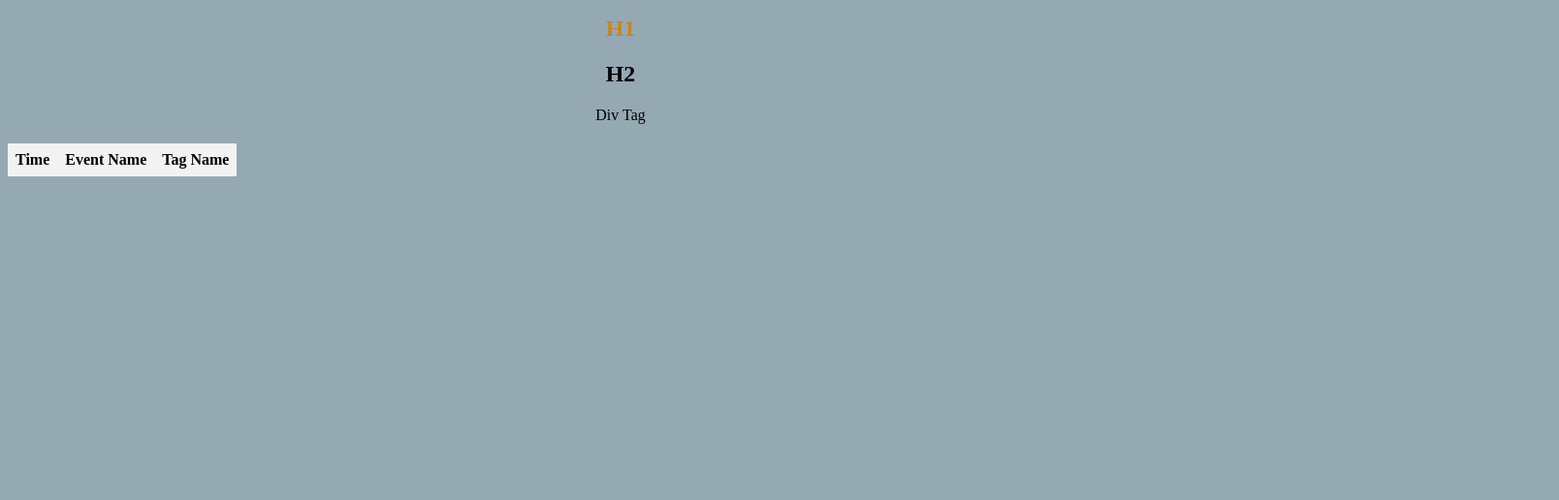
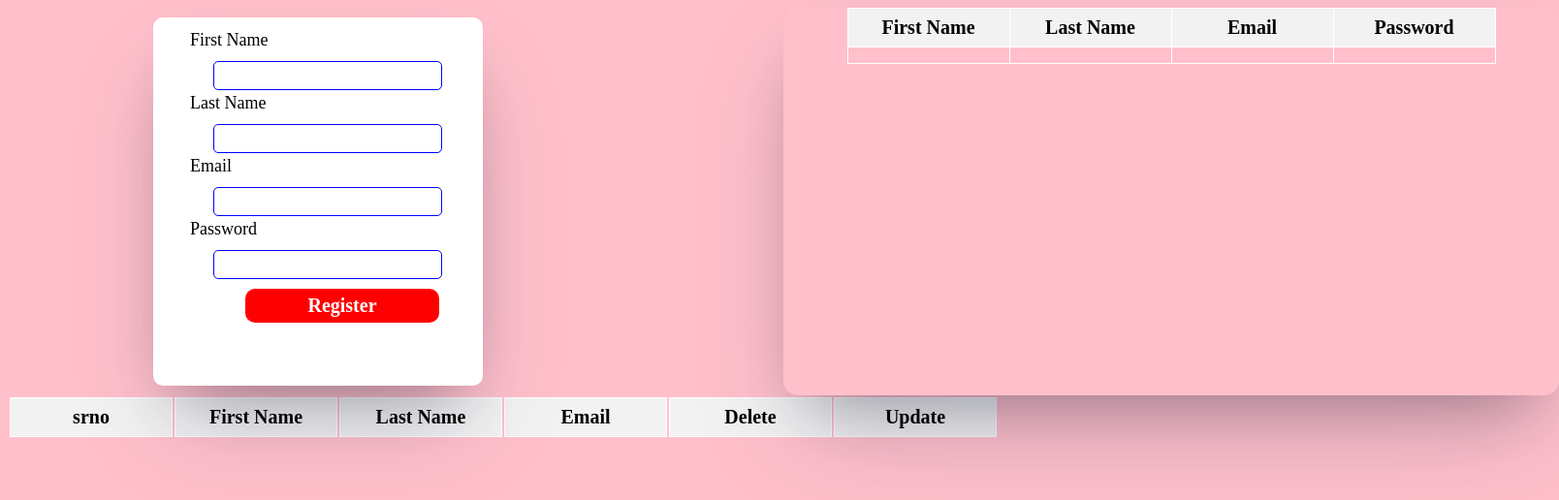
Before and after one commit to Himanshu9604/First_FunctionUp, a React (Create React App) app: page / in a window 1280 px wide. Shown: the top 516 px of the page at 97% size, 1608 px wide, since content can reach past the window. Built offline with nearby package versions, Linux system fonts and the light colour scheme.

Commit message:
Day-2 -First-Task

```diff
--- a/src/Assignment2/Second.js
+++ b/src/Assignment2/Second.js
@@ -1,43 +1,139 @@
-import React, { useState } from 'react';
-import styles from './Second.module.css';
+import React, { useRef, useState } from "react";
+import style from "./Second.module.css";
 
 function Second() {
-  const [times, setTimes] = useState([]);
-  function onmouseover(event){
-    const name = event.target.getAttribute('data-name');
-    setTimes([...times,{time: new Date().toLocaleString() ,eventmouse:'onMouseOver',id:name}]);
+  let [firstname, setFirstName] = useState("");
+  let [lastname, setLastName] = useState("");
+  let [email, setEmail] = useState("");
+  let [password, setPassword] = useState("");
+  let [arr, setArr] = useState(
+    JSON.parse(localStorage.getItem("userData")) || []
+  );
+  let [refer, setRefer] = useState("");
 
+  const firstRef = useRef("");
 
+  function handleDelete(firstName) {
+    setArr(arr.filter((ele) => ele.firstName != firstName));
   }
-function onmouseout(event){
-    // Define function logic here
-    const name = event.target.getAttribute('data-name');
-    setTimes([...times,{time: new Date().toLocaleString() ,eventmouse:'onMouseOut',id:name}]);
-
+  function handleSubmit(event) {
+    event.preventDefault();
+    let newData = [
+      ...arr,
+      {
+        firstName: firstname,
+        lastName: lastname,
+        Email: email,
+        Password: password,
+      },
+    ];
+    setArr(newData);
+    localStorage.setItem("userData", JSON.stringify(newData));
+    setRefer(firstname);
   }
   return (
     <div>
-      <h1 className={styles.title} data-name="Header 1" onMouseOver={onmouseover} onMouseOut={onmouseout}>H1</h1>
-      <h2 className={styles.title} data-name="Header 2" onMouseOver={onmouseover} onMouseOut={onmouseout}>H2</h2>
-    <div className={styles.title} data-name="div" onMouseOver={onmouseover} onMouseOut={onmouseout}>Div Tag</div>
-      <table className={styles.table}>
+      <section className={style.mainDiv}>
+        <div className={style.firstSection}>
+          <div className={style.firstHalf}>
+            <div className={style.form}>
+              <form onSubmit={handleSubmit}>
+                <label>First Name</label>
+                <input
+                  type="text"
+                  value={firstname}
+                  onChange={(e) => setFirstName(e.target.value)}
+                />
+                <label>Last Name</label>
+                <input
+                  type="text"
+                  value={lastname}
+                  onChange={(e) => setLastName(e.target.value)}
+                />
+                <label>Email</label>
+                <input
+                  type="email"
+                  value={email}
+                  onChange={(e) => setEmail(e.target.value)}
+                />
+                <label>Password</label>
+                <input
+                  type="password"
+                  value={password}
+                  onChange={(e) => setPassword(e.target.value)}
+                />
+                <br />
+                <button className={style.btnn}>Register</button>
+              </form>
+            </div>
+          </div>
+          <div className={style.secondHalf}>
+            <table className={style.table}>
               <thead>
                 <tr>
-            <th>Time</th>
-            <th>Event Name</th>
-            <th>Tag Name</th>
+                  <th className={style.th}>First Name</th>
+                  <th className={style.th}>Last Name</th>
+                  <th className={style.th}>Email</th>
+                  <th className={style.th}>Password</th>
                 </tr>
               </thead>
               <tbody>
-          {times.map((log, index) => (
-            <tr key={index}>
-              <td>{log.time}</td>
-              <td>{log.eventmouse}</td>
-              <td>{log.id}</td>
+                <tr>
+                  <td className={style.td}>{firstname}</td>
+                  <td className={style.td}>{lastname}</td>
+                  <td className={style.td}>{email}</td>
+                  <td className={style.td}>{password}</td>
                 </tr>
-          ))}
               </tbody>
             </table>
+          </div>
+        </div>
+        <div className="secondSection">
+          <table className="table">
+            <thead>
+              <tr>
+                <th className={style.th}>srno</th>
+                <th className={style.th}>First Name</th>
+                <th className={style.th}>Last Name</th>
+                <th className={style.th}>Email</th>
+                <th className={style.th}>Delete</th>
+                <th className={style.th}>Update</th>
+              </tr>
+            </thead>
+            <tbody>
+              {arr.map((users, index) => {
+                return (
+                  <>
+                    <tr key={index}>
+                      <td className={style.td}>{index + 1}</td>
+                      <td className={style.td}>{users.firstName}</td>
+                      <td className={style.td}>{users.lastName}</td>
+                      <td className={style.td}>{users.Email}</td>
+
+                      <td className={style.td}>
+                        <button
+                          className={style.delete}
+                          onClick={() => handleDelete(users.firstName)}
+                        >
+                          delete
+                        </button>{" "}
+                      </td>
+                      <td className={style.td}>
+                        <button
+                          className={style.edit}
+                          onClick={() => handleDelete(index)}
+                        >
+                          Edit
+                        </button>
+                      </td>
+                    </tr>
+                  </>
+                );
+              })}
+            </tbody>
+          </table>
+        </div>
+      </section>
     </div>
   );
 }
--- a/src/Assignment2/Second.module.css
+++ b/src/Assignment2/Second.module.css
@@ -1,22 +1,153 @@
+.mainDiv{
+
+    height: 100vh;
+}
+.form{
+  background-color: white;
+  height: 45vh;
+  width: 25vw;
+  display: block;
+  margin-top: 10px;
+  transform: translate(150px,0%);
+  border-radius: 10px;
+  box-shadow: rgba(50,50,93,0.25) 0px 50px 100px -20px,
+  rgba(0,0,0,0.3)0px 30px 60px -30px;
+  padding: 10px;
+}
+label{
+    display: block;
+  text-align: left;
+  padding-left: 25px;
+  font-size: 18px;
+  font-family: 'Times New Roman', Times, serif;
+  margin: 3px;
+}
+input{
+  height: 3vh;
+  width: 18vw;
+  margin-top: 8px;
+  border: 1px solid blue;
+  border-radius: 5px;
+  padding: 2px;
+  margin-left: 20px;
+
+}
+.firstSection{
+
+    width: 200vh;
+    height: 50vh;
+    display: flex;
+    border-radius: 10px;
+
+
+}
+.secondSection{
+
+    width: 200vh;
+    height: 50vh;
+    border-radius: 15px;
+    background-color: pink;
+}
+.firstHalf{
+
+    width: 500%;
+    border-radius: 15px;
+}
 body{
-    background-color: rgb(149, 169, 179);
+  background-color: pink;
 }
-h1 {
-    font-size: 24px;
-    color: rgb(197, 134, 38);
+.secondHalf{
+  box-shadow: rgba(50,50,93,0.25) 0px 50px 100px -20px,
+  rgba(0,0,0,0.3)0px 30px 60px -30px;
+    width: 500%;
+    border-radius: 15px;
+}
+.table {
+    display: inline;
+    border-collapse: collapse;
+    margin-top: 50px;
+    justify-content: center;
   }
 
-  table {
-    border-collapse: collapse;
-    margin-top: 20px;
+  .th {
+    background-color: #f2f2f2;
+    padding: 8px;
+    width: 150px;
+    font-family: 'Times New Roman', Times, serif;
+    font-size: 20px;
+    color: black;
+    border: 1px solid white;
   }
 
-  th {
-    background-color: #f2f2f2;
+  .td {
+    border: 1px solid white;
     padding: 8px;
+    width: 150px;
   }
 
-  td {
-    border: 1px solid #ddd;
-    padding: 8px;
+
+/* button {
+    background-color: red;
+    color: white;
+    padding: 10px;
+    font-size: 16px;
+    border-radius: 10px;
+    border: none;
+    margin-bottom: 15px;
+  } */
+
+  .h1 {
+    font-size: 24px;
+    color: black;
+    font-family: 'Times New Roman', Times, serif;
+    font-weight: bold;
   }
+
+
+  button:hover {
+    background-color: lightcoral;
+  }
+
+  .btnn{
+
+    height: 35px;
+    width: 200px;
+    margin-left: 50px;
+    border-radius: 10px;
+    background-color: red;
+    color: white;
+    margin-top: 10px;
+    font-family: 'Times New Roman', Times, serif;
+    font-size: 20px;
+    font-weight: bold;
+    border: none;
+
+  }
+  .edit{
+
+    height: 30px;
+    width: 100px;
+
+    border-radius: 10px;
+    background-color: green;
+    color: white;
+    margin-left: 4px;
+    font-family: 'Times New Roman', Times, serif;
+    font-size: 20px;
+    font-weight: bold;
+    border: none;
+  }
+
+  .delete{
+   border: none;
+    height: 30px;
+    width: 100px;
+
+    border-radius: 10px;
+    background-color: red;
+    color: white;
+    margin-left: 4px;
+    font-family: 'Times New Roman', Times, serif;
+    font-size: 20px;
+    font-weight: bold;
+  }
```
Lines whose indentation alone changed are shown as unchanged.
